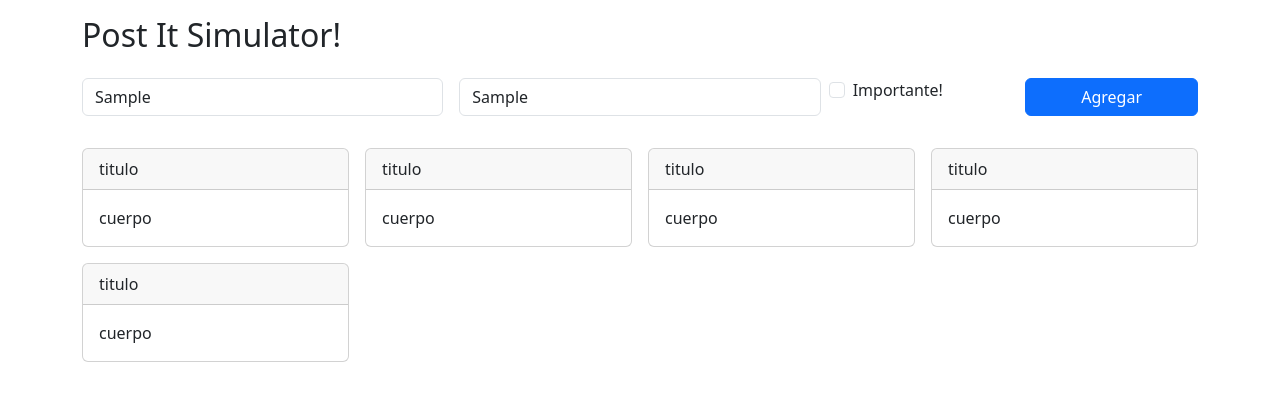
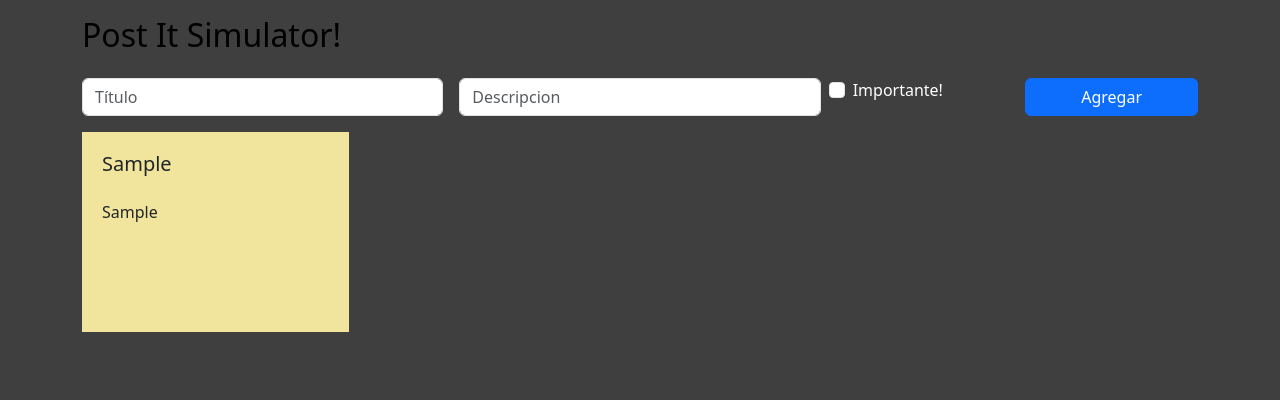
Before and after one commit to LucasCarcamoA/post-it_simulator, a React (Create React App) app: page / in a window 1280 px wide. Both pictures are taken after typing "Sample", "Sample" into the empty fields and a click on the button "Agregar". Shown: the top 400 px of the page. Built offline with nearby package versions, Linux system fonts and the light colour scheme.

Commit message:
Modificado

```diff
--- a/src/App.js
+++ b/src/App.js
@@ -1,36 +1,11 @@
 import React from "react";
 import Postit from "./Postit";
+import Boxpostit from "./Boxpostit";
 
 
 function App(props) {
     return (
-        <div className="container my-3">
-            <div className="row g-3">
-                <h2>Post It Simulator!</h2>
-                <div className="col-md-4">
-                    <input className="form-control" placeholder="Título"></input>
-                </div>
-                <div className="col-md-4">
-                    <input className="form-control" placeholder="Descripcion"></input>
-                </div>
-                <div className="form-check col-md-2">
-                    <input id="importante" className="form-check-input" type="checkbox"></input>
-                    <label class="form-check-label" for="importante">Importante!</label>
-                </div>
-                <div className="col-md-2">
-                    <div className="d-grid gap-2">
-                      <button className="btn btn-primary" type="button">Agregar</button>
-                    </div>
-                </div>
-            </div>
-            <div className="row g-3 my-3">
-                <Postit></Postit>
-                <Postit></Postit>
-                <Postit></Postit>
-                <Postit></Postit>
-                <Postit></Postit>
-            </div>
-        </div>
+        <Boxpostit></Boxpostit>
     );
 }
 
--- a/src/Boxpostit.js
+++ b/src/Boxpostit.js
@@ -1,29 +1,63 @@
-import React, { useEffect, useRef, useState } from "react";
-import ItemTarea from "./ItemTarea";
+import React, { useRef, useState } from "react";
+import Postit from "./Postit";
 import { v4 as uuid } from 'uuid';
 
 function Boxpostit() {
-
-    const [postit, setPostit] = useState([]);
-    const postitRef = useRef();
+    const [postits, setPostits] = useState([]);
+    const tituloRef = useRef();
+    const descripcionRef = useRef();
+    const importanteRef = useRef();
 
     const agregarPostit = () => {
-        const postit = postitRef.current.value;
-        console.log(postit);
+        const titulo = tituloRef.current.value;
+        const descripcion = descripcionRef.current.value;
+        const importante = importanteRef.current.checked;
 
-        if (postit === '') return;
+        if (descripcion === '')  return;
 
-        setPostit( (prev) => {
+        setPostits((prev) => {
             const nuevoPostit = {
-                id:uuid(),
-                importante: false,
-                titulo:titulo,
-                descripcion:descripcion
+                id: uuid(),
+                importante: importante,
+                titulo: titulo,
+                descripcion: descripcion
             }
             return [...prev, nuevoPostit];
-        })
+        });
+
+        //// Limpiar los campos de entrada después de agregar el postit ////
+        tituloRef.current.value = '';
+        descripcionRef.current.value = '';
+        importanteRef.current.checked = false;
     }
 
+    return (
+        <div className="container my-3">
+            <div className="row g-3">
+                <h2>Post It Simulator!</h2>
+                <div className="col-md-4">
+                    <input ref={tituloRef} className="form-control" placeholder="Título"></input>
+                </div>
+                <div className="col-md-4">
+                    <input ref={descripcionRef} className="form-control" placeholder="Descripcion"></input>
+                </div>
+                <div className="form-check col-md-2">
+                    <input ref={importanteRef} className="form-check-input" type="checkbox"></input>
+                    <label class="form-check-label" for="importante">Importante!</label>
+                </div>
+                <div className="col-md-2">
+                    <div className="d-grid gap-2">
+                      <button onClick={agregarPostit} className="btn btn-primary" type="button">Agregar</button>
+                    </div>
+                </div>
+            </div>
+            <div className="row g-3">
+                {postits.map(postit => (
+                    <Postit key={postit.id} titulo={postit.titulo} descripcion={postit.descripcion} importante={postit.importante} />
+                ))}
+            </div>
+        </div>
+    );
 }
 
-export default ListaTareas;
+export default Boxpostit;
--- a/src/Postit.js
+++ b/src/Postit.js
@@ -1,14 +1,13 @@
-import React, {useRef, useState} from "react";
+import React from "react";
 import './Style.css';
 
-function Postit(props){
+function Postit(props) {
     return (
-        <div className="col-md-3">
-            <div className="card text-bg">
-                <div className="card-header">titulo</div>
-                <div className="card-body">
-                    <p className="card-text">cuerpo</p>
-                </div>
+        <div className={`col-md-3 ${props.importante ? 'importante' : ''}`}>
+            <div className="card-body mt-3">
+                <h5 className="card-title">{props.titulo || ""}</h5>
+                <br></br>
+                <p className="card-text">{props.descripcion}</p>
             </div>
         </div>
     );
--- a/src/Style.css
+++ b/src/Style.css
@@ -0,0 +1,27 @@
+.importante .card-body {
+    background-color: rgb(255, 161, 161);
+}
+
+.card-body {
+    border-radius: 0;
+    background-color: rgb(241, 229, 157);
+    padding: 20px;
+    min-width: 200px;
+    max-width: 300px;
+    min-height: 200px;
+    max-height: 300px;
+}
+
+body {
+    padding: 0%;
+    margin: 0;
+    background-color: rgb(63, 63, 63);
+}
+
+h2 {
+    color: black;
+}
+
+label {
+    color: white;
+}
```
